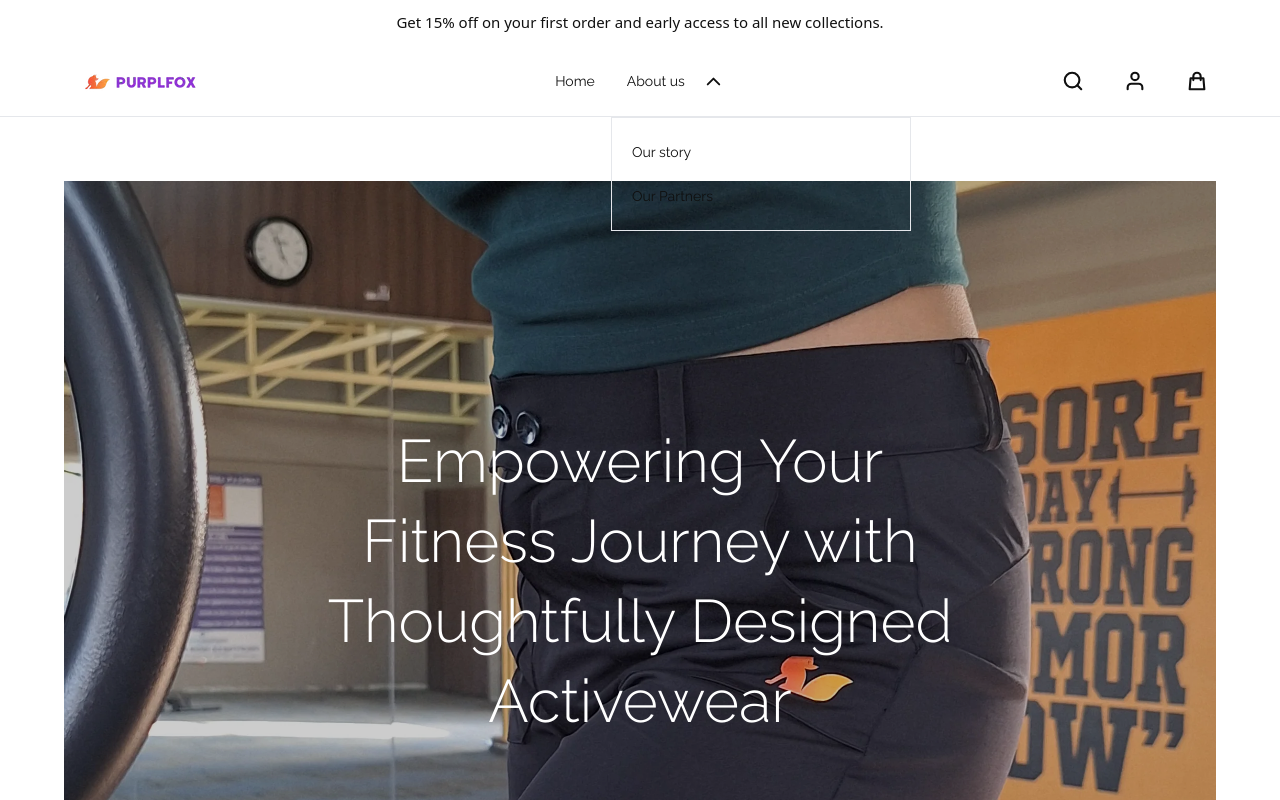
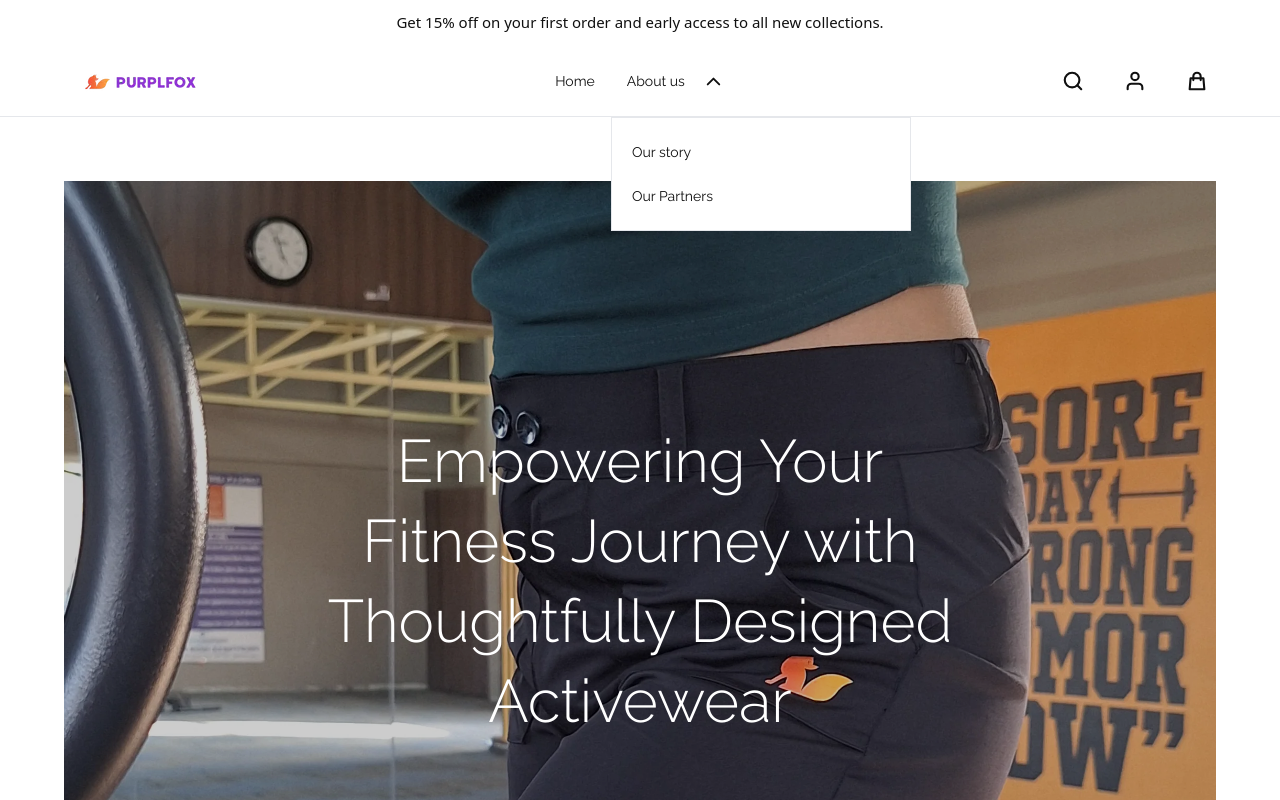
Before and after one commit to AMAN7040/purplFox, a React (Vite) app: page / in a window 1280 px wide. Both pictures are taken after a click on the heading "About us". Shown: the top 800 px of the page. Built offline with nearby package versions, Linux system fonts and the light colour scheme; a web font is replaced by a local one.

Commit message:
Styling updated

```diff
--- a/src/Components/Navbar/Navlinks.jsx
+++ b/src/Components/Navbar/Navlinks.jsx
@@ -29,7 +29,7 @@ const AboutUsComp = ({ handleToggleOpen, isOpen, position }) => {
       <ul
         className={`${
           styles.about_dropdown
-        } ${position} top-full left-0 w-75 list-none border ${
+        } ${position} top-full left-0 w-75 list-none border bg-white ${
           position === "absolute" ? "border-gray-200" : "border-white"
         } py-3`}
         id="about-dropdownList"
```
